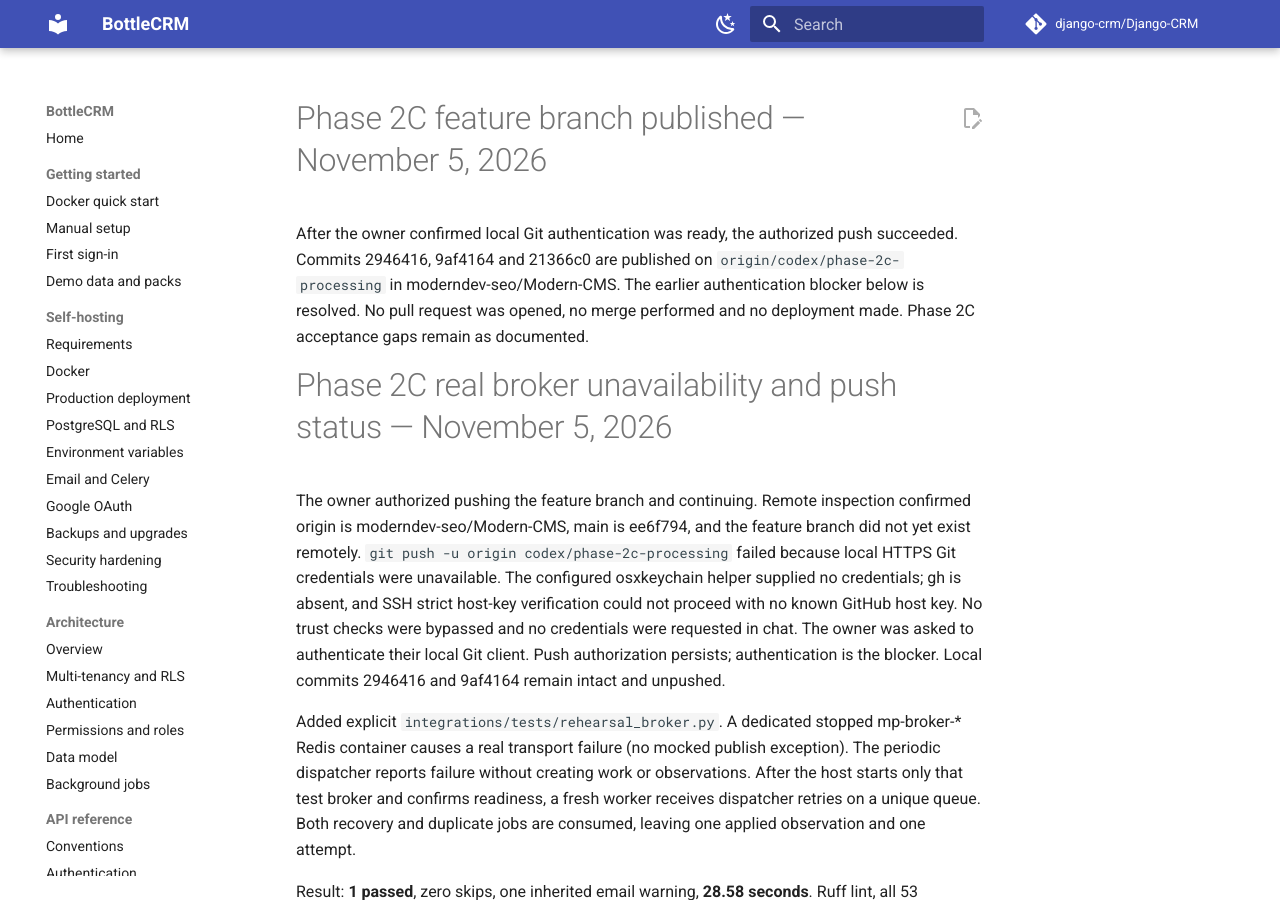
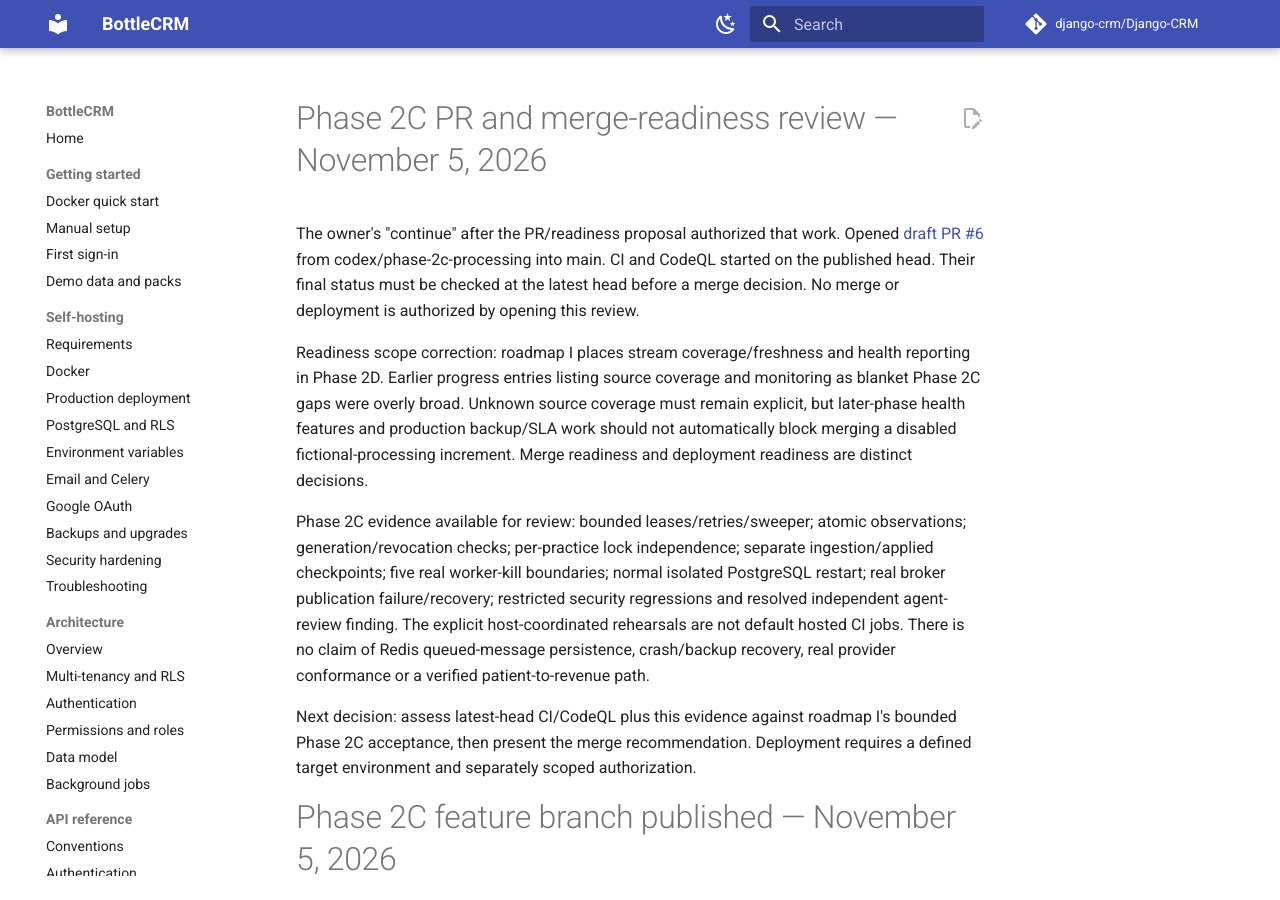
Before and after one commit to moderndev-seo/Modern-CMS, an MkDocs documentation site: the page built from docs/modern-practice/PROJECT_STATE.md, in a window 1280 px wide and 900 px high. Built offline with MkDocs 1.6.1 and Material for MkDocs 9.7.7, drawn with Linux system fonts in a browser that asks for light colours; comment, search, counter and statistics services are not loaded.

Commit message:
docs: record Phase 2C pull request and readiness scope

```diff
--- a/docs/modern-practice/PROJECT_STATE.md
+++ b/docs/modern-practice/PROJECT_STATE.md
@@ -1,3 +1,31 @@
+# Phase 2C PR and merge-readiness review — November 5, 2026
+
+The owner's "continue" after the PR/readiness proposal authorized that work.
+Opened [draft PR #6](https://github.com/moderndev-seo/Modern-CMS/pull/6) from
+codex/phase-2c-processing into main. CI and CodeQL started on the published head.
+Their final status must be checked at the latest head before a merge decision.
+No merge or deployment is authorized by opening this review.
+
+Readiness scope correction: roadmap I places stream coverage/freshness and health
+reporting in Phase 2D. Earlier progress entries listing source coverage and
+monitoring as blanket Phase 2C gaps were overly broad. Unknown source coverage
+must remain explicit, but later-phase health features and production backup/SLA
+work should not automatically block merging a disabled fictional-processing
+increment. Merge readiness and deployment readiness are distinct decisions.
+
+Phase 2C evidence available for review: bounded leases/retries/sweeper; atomic
+observations; generation/revocation checks; per-practice lock independence;
+separate ingestion/applied checkpoints; five real worker-kill boundaries;
+normal isolated PostgreSQL restart; real broker publication failure/recovery;
+restricted security regressions and resolved independent agent-review finding.
+The explicit host-coordinated rehearsals are not default hosted CI jobs. There
+is no claim of Redis queued-message persistence, crash/backup recovery, real
+provider conformance or a verified patient-to-revenue path.
+
+Next decision: assess latest-head CI/CodeQL plus this evidence against roadmap I's
+bounded Phase 2C acceptance, then present the merge recommendation. Deployment
+requires a defined target environment and separately scoped authorization.
+
 # Phase 2C feature branch published — November 5, 2026
 
 After the owner confirmed local Git authentication was ready, the authorized push
```
Also changed, not shown: AGENTS.md (+2 -1 lines).
